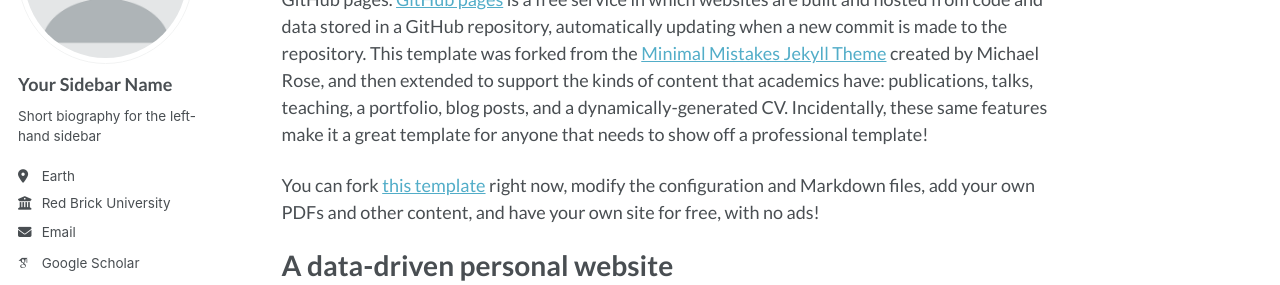
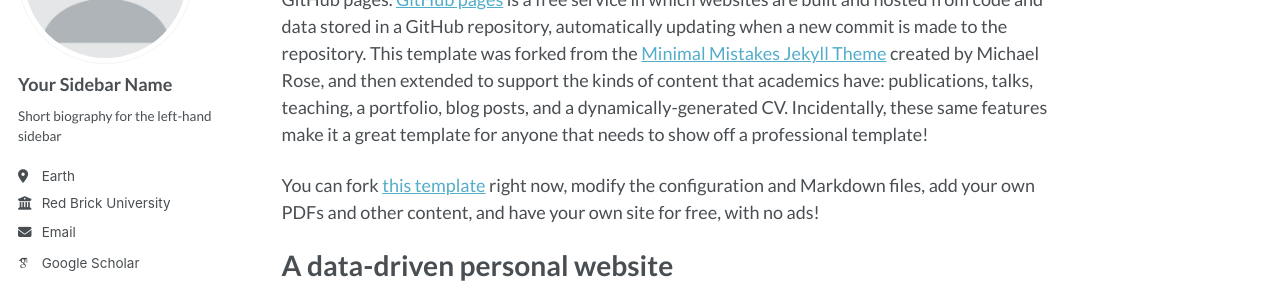
Before and after one commit to seungyeon677/seungyeon677.github.io, a Jekyll site: the page built from _pages/about.md, in a window 1280 px wide. Shown: the part 212-497 px from the top of the page. Built offline with Jekyll 4.4.1, drawn with Linux system fonts in a browser that asks for light colours; some web fonts are replaced; a script bundle is joined from its source files by our own code; library files that are not in the unit come from our copies.

Commit message:
Update head.html

```diff
--- a/_includes/head.html
+++ b/_includes/head.html
@@ -3,7 +3,24 @@
 <link href="https://fonts.googleapis.com/css2?family=Lato:wght@300;400;700;900&display=swap" rel="stylesheet">
 
 <style>
-  body, h1, h2, h3, h4, h5, h6, .site-title, .nav__items, .archive__item-title {
+  /* 1. 전체 텍스트 및 제목 */
+  body, h1, h2, h3, h4, h5, h6,
+  .site-title, .nav__items, .archive__item-title {
+    font-family: 'Lato', sans-serif !important;
+  }
+
+  /* 2. 사이드바 (프로필 이름, 설명, 링크 등) */
+  .sidebar,
+  .sidebar .author__name,
+  .sidebar .author__bio,
+  .sidebar .author__urls,
+  .sidebar .nav__list,
+  .sidebar .nav__title {
+    font-family: 'Lato', sans-serif !important;
+  }
+
+  /* 3. 하단 푸터 및 기타 요소 */
+  .page__footer, .pagination, .page__taxonomy {
     font-family: 'Lato', sans-serif !important;
   }
 </style>
```
